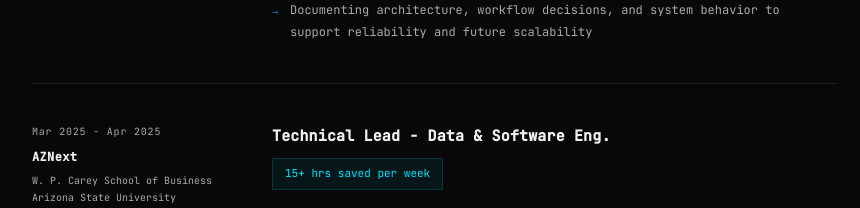
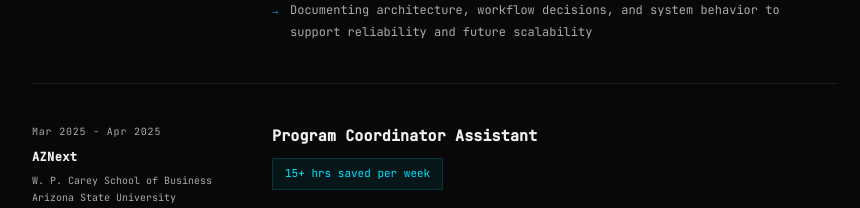
Before and after one commit to FornaxChemica/chakshu.dev, a Next.js app: page / in a window 1280 px wide. Shown: the part 1880-2088 px from the top of the page, without its empty margins (206-1066 px from the left). Built offline with nearby package versions, Linux system fonts and the light colour scheme; no server answers.

Commit message:
fix: update experience section title

```diff
--- a/src/app/page.tsx
+++ b/src/app/page.tsx
@@ -126,7 +126,7 @@ export default async function Home() {
               <div className="exp-badge">Concluded</div>
             </div>
             <div>
-              <div className="exp-role">Technical Lead - Data &amp; Software Eng.</div>
+              <div className="exp-role">Program Coordinator Assistant</div>
               <div className="exp-impact">15+ hrs saved per week</div>
               <ul className="exp-bullets">
                 <li>Built a Python-based agentic AI workflow and state-machine that completely automated manual data entry, saving the organization 15+ hours per week</li>
```
